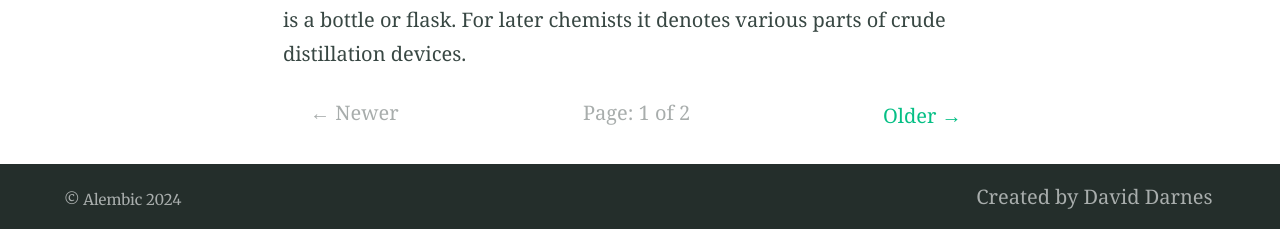
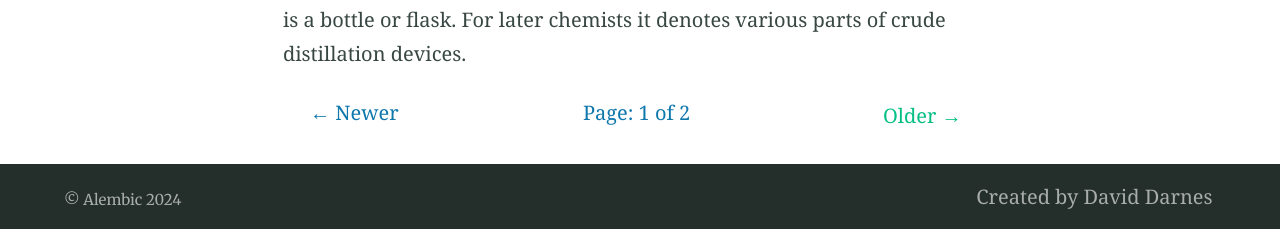
Before and after one commit to alenaernst/alenaernst.github.io, a Jekyll site: the page built from blog/index.html, in a window 1280 px wide. Shown: the part 1002-1231 px from the top of the page. Built offline with Jekyll 4.4.1, drawn with Linux system fonts in a browser that asks for light colours; the list of posts is cut into pages by our own code.

Commit message:
Update _theme.scss

```diff
--- a/_sass/_theme.scss
+++ b/_sass/_theme.scss
@@ -107,7 +107,7 @@ body {
 .nav--paginator {
   @include flexbox;
   @include justify-content(space-between);
-  color: $captionColour;
+  color: #0e77ab;
   text-align: center;
 }
 
```
